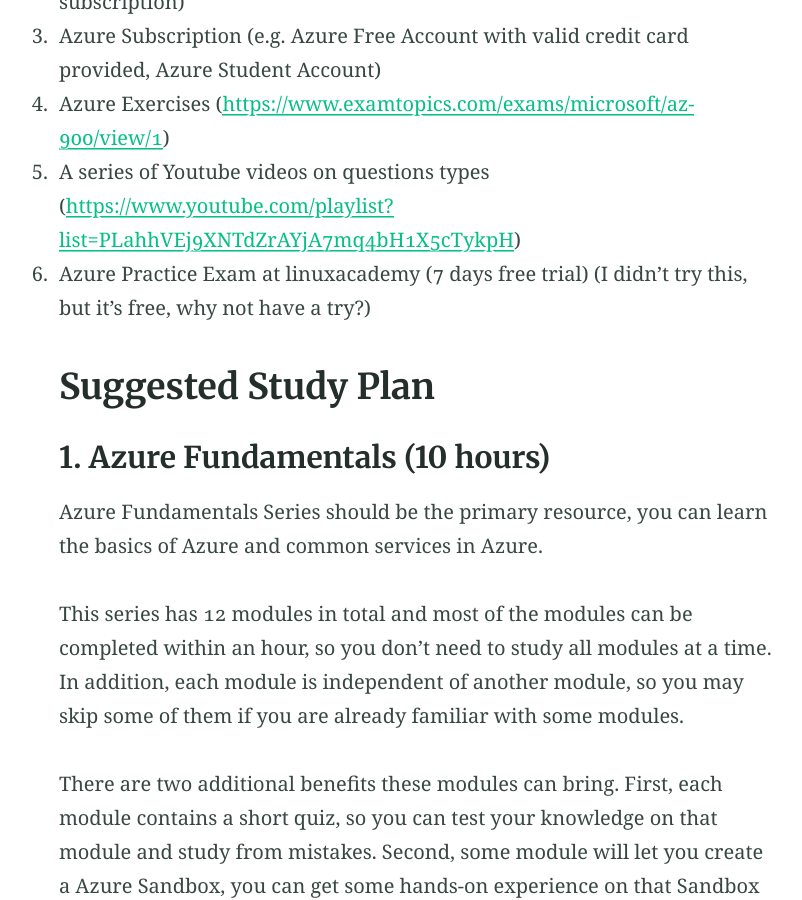
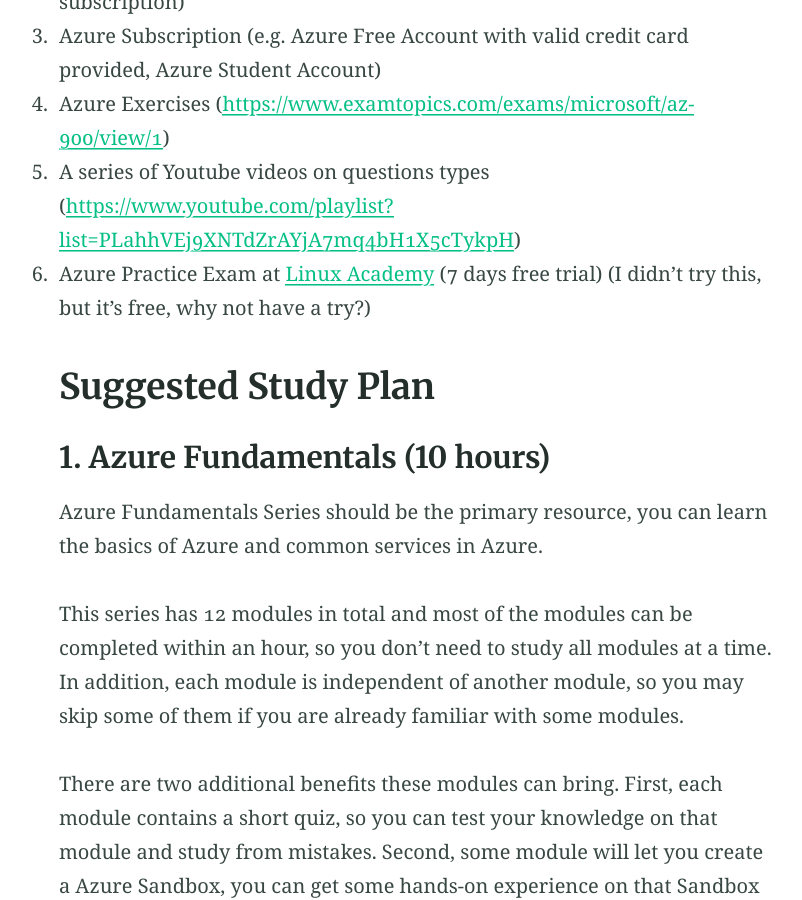
Before and after one commit to JoeHO888/JoeHo888.github.io, a Jekyll site: the page built from _posts/2019-12-17-20-Hours-To-Pass-Azure-Az-900.md, in a window 1280 px wide and 900 px high, scrolled down 2928 px. Shown: the whole window, without its empty margins (224-1026 px from the left). Built offline with Jekyll 4.4.1, drawn with Linux system fonts in a browser that asks for light colours; our own code applies the rules of GitHub Pages for plain Markdown files; comment, search, counter and statistics services are not loaded.

Commit message:
Add URL for Linux Academy

```diff
--- a/_posts/2019-12-17-20-Hours-To-Pass-Azure-Az-900.md
+++ b/_posts/2019-12-17-20-Hours-To-Pass-Azure-Az-900.md
@@ -48,7 +48,7 @@
 3. Azure Subscription (e.g. Azure Free Account with valid credit card provided, Azure Student Account)
 4. Azure Exercises ([https://www.examtopics.com/exams/microsoft/az-900/view/1](https://www.examtopics.com/exams/microsoft/az-900/view/1))
 5. A series of Youtube videos on questions types ([https://www.youtube.com/playlist?list=PLahhVEj9XNTdZrAYjA7mq4bH1X5cTykpH](https://www.youtube.com/playlist?list=PLahhVEj9XNTdZrAYjA7mq4bH1X5cTykpH))
-6. Azure Practice Exam at linuxacademy (7 days free trial) (I didn't try this, but it's free, why not have a try?)
+6. Azure Practice Exam at [Linux Academy](https://linuxacademy.com/course/microsoft-azure-fundamentals-az-900-exam-prep/) (7 days free trial) (I didn't try this, but it's free, why not have a try?)
 
 ## Suggested Study Plan
 
```
